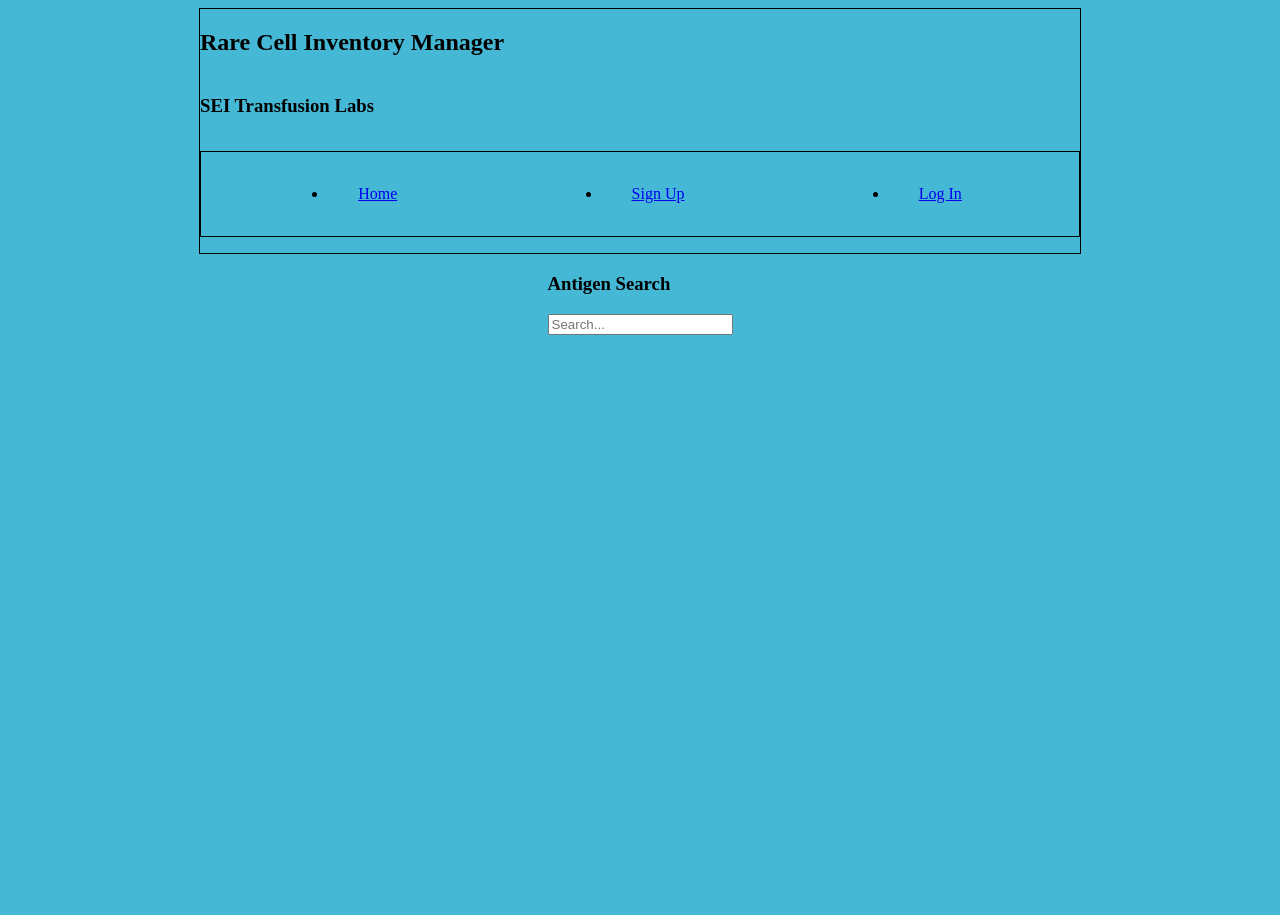
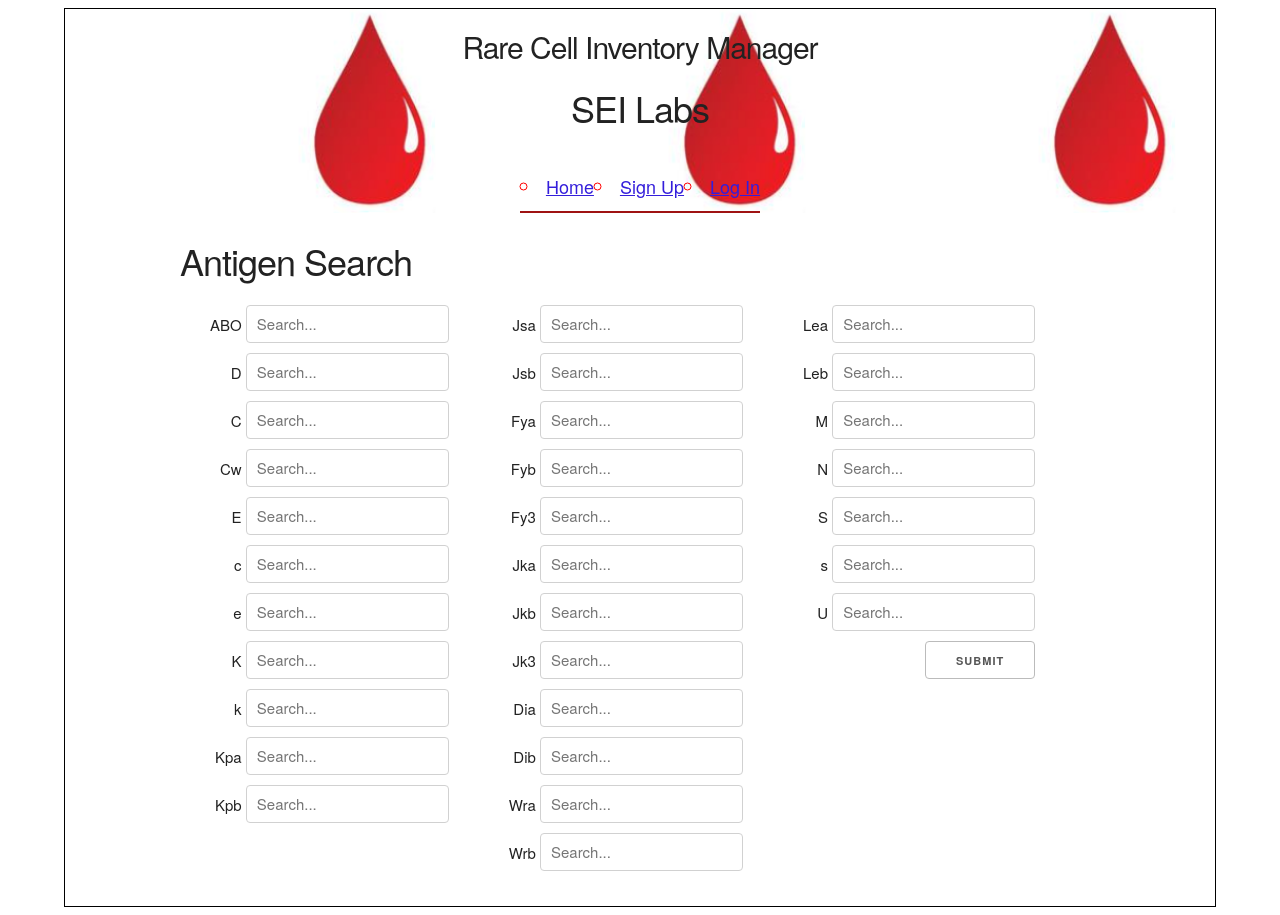
Before and after one commit to JonMichaelUy/rare-cell-inventory-manager, a Django app: page / in a window 1280 px wide. Before the commit the page ends 335 px from the top, so only its background shows below. Run offline with Django 4.2, Linux system fonts and the light colour scheme.

Commit message:
include multi-parameter search function

```diff
--- a/main_app/models.py
+++ b/main_app/models.py
@@ -1,5 +1,6 @@
 from django.db import models
 from django.urls import reverse
+from datetime import date
 from django.contrib.auth.models import User
 
 TESTED = (
@@ -12,6 +13,7 @@
 
 class Unit(models.Model):
     unit_id = models.CharField(max_length=20)
+    date = models.DateField('Expires',blank=True,null=True)
     ABO = models.CharField(max_length=2)
     D = models.CharField(
         max_length=5,
@@ -160,7 +162,9 @@
     )
     location = models.CharField(max_length=20)
     shelf = models.IntegerField()
+    notes = models.CharField(max_length=500)
     user = models.ForeignKey(User, on_delete=models.CASCADE)
+
 
     def __str__(self):
       return self.name
--- /dev/null
+++ b/main_app/static/css/skeleton.css
@@ -0,0 +1,422 @@
+/*
+* Skeleton V2.0.4
+* Copyright 2014, Dave Gamache
+* www.getskeleton.com
+* Free to use under the MIT license.
+* http://www.opensource.org/licenses/mit-license.php
+* 12/29/2014
+*/
+
+
+/* Table of contents
+––––––––––––––––––––––––––––––––––––––––––––––––––
+- Grid
+- Base Styles
+- Typography
+- Links
+- Buttons
+- Forms
+- Lists
+- Code
+- Tables
+- Spacing
+- Utilities
+- Clearing
+- Media Queries
+*/
+
+
+/* Grid
+–––––––––––––––––––––––––––––––––––––––––––––––––– */
+.container {
+  /* position: relative; */
+  width: 100%;
+  /* max-width: 960px; */
+  margin: 0 auto;
+  padding: 0 0px;
+  box-sizing: border-box; }
+.column,
+.columns {
+  width: 100%;
+  float: right;
+  box-sizing: content-box; }
+
+/* For devices larger than 400px */
+@media (min-width: 400px) {
+  .container {
+    width: 85%;
+    padding: 0; }
+}
+
+/* For devices larger than 550px */
+@media (min-width: 550px) {
+  .container {
+    width: 80%; }
+  .column,
+  .columns {
+    margin-left: 10%; }
+  .column:first-child,
+  .columns:first-child {
+    margin-left: 0; }
+
+  .one.column,
+  .one.columns                    { width: 4.66666666667%; }
+  .two.columns                    { width: 13.3333333333%; }
+  .three.columns                  { width: 22%;            }
+  .four.columns                   { width: 30.6666666667%; }
+  .five.columns                   { width: 39.3333333333%; }
+  .six.columns                    { width: 48%;            }
+  .seven.columns                  { width: 56.6666666667%; }
+  .eight.columns                  { width: 65.3333333333%; }
+  .nine.columns                   { width: 74.0%;          }
+  .ten.columns                    { width: 82.6666666667%; }
+  .eleven.columns                 { width: 91.3333333333%; }
+  .twelve.columns                 { width: 100%; margin-left: 0; }
+
+  .one-third.column               { width: 30.6666666667%; }
+  .two-thirds.column              { width: 65.3333333333%; }
+
+  .one-half.column                { width: 48%; }
+
+  /* Offsets */
+  .offset-by-one.column,
+  .offset-by-one.columns          { margin-left: 8.66666666667%; }
+  .offset-by-two.column,
+  .offset-by-two.columns          { margin-left: 17.3333333333%; }
+  .offset-by-three.column,
+  .offset-by-three.columns        { margin-left: 26%;            }
+  .offset-by-four.column,
+  .offset-by-four.columns         { margin-left: 34.6666666667%; }
+  .offset-by-five.column,
+  .offset-by-five.columns         { margin-left: 43.3333333333%; }
+  .offset-by-six.column,
+  .offset-by-six.columns          { margin-left: 52%;            }
+  .offset-by-seven.column,
+  .offset-by-seven.columns        { margin-left: 60.6666666667%; }
+  .offset-by-eight.column,
+  .offset-by-eight.columns        { margin-left: 69.3333333333%; }
+  .offset-by-nine.column,
+  .offset-by-nine.columns         { margin-left: 78.0%;          }
+  .offset-by-ten.column,
+  .offset-by-ten.columns          { margin-left: 86.6666666667%; }
+  .offset-by-eleven.column,
+  .offset-by-eleven.columns       { margin-left: 95.3333333333%; }
+
+  .offset-by-one-third.column,
+  .offset-by-one-third.columns    { margin-left: 34.6666666667%; }
+  .offset-by-two-thirds.column,
+  .offset-by-two-thirds.columns   { margin-left: 69.3333333333%; }
+
+  .offset-by-one-half.column,
+  .offset-by-one-half.columns     { margin-left: 52%; }
+
+}
+
+
+/* Base Styles
+–––––––––––––––––––––––––––––––––––––––––––––––––– */
+/* NOTE
+html is set to 62.5% so that all the REM measurements throughout Skeleton
+are based on 10px sizing. So basically 1.5rem = 15px :) */
+html {
+  font-size: 62.5%; }
+body {
+  font-size: 1.5em; /* currently ems cause chrome bug misinterpreting rems on body element */
+  line-height: 1.6;
+  font-weight: 400;
+  font-family: "Raleway", "HelveticaNeue", "Helvetica Neue", Helvetica, Arial, sans-serif;
+  color: #222; }
+
+
+/* Typography
+–––––––––––––––––––––––––––––––––––––––––––––––––– */
+h1, h2, h3, h4, h5, h6 {
+  margin-top: 0;
+  margin-bottom: 2rem;
+  font-weight: 300; }
+h1 { font-size: 4.0rem; line-height: 1.2;  letter-spacing: -.1rem;}
+h2 { font-size: 3.6rem; line-height: 1.25; letter-spacing: -.1rem; }
+h3 { font-size: 3.0rem; line-height: 1.3;  letter-spacing: -.1rem; }
+h4 { font-size: 2.4rem; line-height: 1.35; letter-spacing: -.08rem; }
+h5 { font-size: 1.8rem; line-height: 1.5;  letter-spacing: -.05rem; }
+h6 { font-size: 1.5rem; line-height: 1.6;  letter-spacing: 0; }
+
+/* Larger than phablet */
+@media (min-width: 550px) {
+  h1 { font-size: 5.0rem; }
+  h2 { font-size: 4.2rem; }
+  h3 { font-size: 3.6rem; }
+  h4 { font-size: 3.0rem; }
+  h5 { font-size: 2.4rem; }
+  h6 { font-size: 1.5rem; }
+}
+
+p {
+  margin-top: 0; }
+
+
+/* Links
+–––––––––––––––––––––––––––––––––––––––––––––––––– */
+a {
+  color: #341edb; }
+a:hover {
+  color: #fc6d06; }
+
+
+/* Buttons
+–––––––––––––––––––––––––––––––––––––––––––––––––– */
+.button,
+button,
+input[type="submit"],
+input[type="reset"],
+input[type="button"] {
+  display: inline-block;
+  height: 38px;
+  padding: 0 30px;
+  color: #555;
+  text-align: center;
+  font-size: 11px;
+  font-weight: 600;
+  line-height: 38px;
+  letter-spacing: .1rem;
+  text-transform: uppercase;
+  text-decoration: none;
+  white-space: nowrap;
+  background-color: transparent;
+  border-radius: 4px;
+  border: 1px solid #bbb;
+  cursor: pointer;
+  box-sizing: border-box; }
+.button:hover,
+button:hover,
+input[type="submit"]:hover,
+input[type="reset"]:hover,
+input[type="button"]:hover,
+.button:focus,
+button:focus,
+input[type="submit"]:focus,
+input[type="reset"]:focus,
+input[type="button"]:focus {
+  color: #333;
+  border-color: #888;
+  outline: 0; }
+.button.button-primary,
+button.button-primary,
+input[type="submit"].button-primary,
+input[type="reset"].button-primary,
+input[type="button"].button-primary {
+  color: #FFF;
+  background-color: #33C3F0;
+  border-color: #33C3F0; }
+.button.button-primary:hover,
+button.button-primary:hover,
+input[type="submit"].button-primary:hover,
+input[type="reset"].button-primary:hover,
+input[type="button"].button-primary:hover,
+.button.button-primary:focus,
+button.button-primary:focus,
+input[type="submit"].button-primary:focus,
+input[type="reset"].button-primary:focus,
+input[type="button"].button-primary:focus {
+  color: #FFF;
+  background-color: #1EAEDB;
+  border-color: #1EAEDB; }
+
+
+/* Forms
+–––––––––––––––––––––––––––––––––––––––––––––––––– */
+input[type="email"],
+input[type="number"],
+input[type="search"],
+input[type="text"],
+input[type="tel"],
+input[type="url"],
+input[type="password"],
+textarea,
+select {
+  height: 38px;
+  padding: 6px 10px; /* The 6px vertically centers text on FF, ignored by Webkit */
+  background-color: #fff;
+  border: 1px solid #D1D1D1;
+  border-radius: 4px;
+  box-shadow: none;
+  box-sizing: border-box; }
+/* Removes awkward default styles on some inputs for iOS */
+input[type="email"],
+input[type="number"],
+input[type="search"],
+input[type="text"],
+input[type="tel"],
+input[type="url"],
+input[type="password"],
+textarea {
+  -webkit-appearance: none;
+     -moz-appearance: none;
+          appearance: none; }
+textarea {
+  min-height: 65px;
+  padding-top: 6px;
+  padding-bottom: 6px; }
+input[type="email"]:focus,
+input[type="number"]:focus,
+input[type="search"]:focus,
+input[type="text"]:focus,
+input[type="tel"]:focus,
+input[type="url"]:focus,
+input[type="password"]:focus,
+textarea:focus,
+select:focus {
+  border: 1px solid #33C3F0;
+  outline: 0; }
+label,
+legend {
+  display: block;
+  margin-bottom: .5rem;
+  font-weight: 600; }
+fieldset {
+  padding: 0;
+  border-width: 0; }
+input[type="checkbox"],
+input[type="radio"] {
+  display: inline; }
+label > .label-body {
+  display: inline-block;
+  margin-left: .5rem;
+  font-weight: normal; }
+
+
+/* Lists
+–––––––––––––––––––––––––––––––––––––––––––––––––– */
+ul {
+  list-style: circle inside; }
+ol {
+  list-style: decimal inside; }
+ol, ul {
+  padding-left: 0;
+  margin-top: 0; }
+ul ul,
+ul ol,
+ol ol,
+ol ul {
+  margin: 1.5rem 0 1.5rem 3rem;
+  font-size: 100%; }
+li {
+  margin-bottom: 1rem; }
+
+
+/* Code
+–––––––––––––––––––––––––––––––––––––––––––––––––– */
+code {
+  padding: .2rem .5rem;
+  margin: 0 .2rem;
+  font-size: 90%;
+  white-space: nowrap;
+  background: #F1F1F1;
+  border: 1px solid #E1E1E1;
+  border-radius: 4px; }
+pre > code {
+  display: block;
+  padding: 1rem 1.5rem;
+  white-space: pre; }
+
+
+/* Tables
+–––––––––––––––––––––––––––––––––––––––––––––––––– */
+th,
+td {
+  padding: 10px 10px 100px 0;
+  text-align: center;
+  text-indent: 3px;
+
+  border-bottom: 1px solid #E1E1E1;
+  border: 1px solid red}
+th:first-child,
+td:first-child {
+  padding-left: 0; }
+th:last-child,
+td:last-child {
+  padding-right: 0; }
+
+
+/* Spacing
+–––––––––––––––––––––––––––––––––––––––––––––––––– */
+button,
+.button {
+  margin-bottom: 1rem; }
+input,
+textarea,
+select,
+fieldset {
+  margin-bottom: 1.5rem; }
+pre,
+blockquote,
+dl,
+figure,
+table,
+p,
+ul,
+ol,
+form {
+  margin-bottom: 2.5rem;
+  }
+
+
+/* Utilities
+–––––––––––––––––––––––––––––––––––––––––––––––––– */
+.u-full-width {
+  width: 100%;
+  box-sizing: border-box; }
+.u-max-full-width {
+  max-width: 100%;
+  box-sizing: border-box; }
+.u-pull-right {
+  float: right; }
+.u-pull-left {
+  float: left; }
+
+
+/* Misc
+–––––––––––––––––––––––––––––––––––––––––––––––––– */
+hr {
+  margin-top: 3rem;
+  margin-bottom: 3.5rem;
+  border-width: 0;
+  border-top: 1px solid #E1E1E1; }
+
+
+/* Clearing
+–––––––––––––––––––––––––––––––––––––––––––––––––– */
+
+/* Self Clearing Goodness */
+.container:after,
+.row:after,
+.u-cf {
+  content: "";
+  display: table;
+  clear: both; }
+
+
+/* Media Queries
+–––––––––––––––––––––––––––––––––––––––––––––––––– */
+/*
+Note: The best way to structure the use of media queries is to create the queries
+near the relevant code. For example, if you wanted to change the styles for buttons
+on small devices, paste the mobile query code up in the buttons section and style it
+there.
+*/
+
+
+/* Larger than mobile */
+@media (min-width: 400px) {}
+
+/* Larger than phablet (also point when grid becomes active) */
+@media (min-width: 550px) {}
+
+/* Larger than tablet */
+@media (min-width: 750px) {}
+
+/* Larger than desktop */
+@media (min-width: 1000px) {}
+
+/* Larger than Desktop HD */
+@media (min-width: 1200px) {}
--- a/main_app/static/css/style.css
+++ b/main_app/static/css/style.css
@@ -1,31 +1,65 @@
-body {
-  display: flex;
-  flex-direction: column;
-  background-color: rgba(47, 176, 209, 0.893);
 
-  align-items: center;
+header{
+  margin-top: 0;
+  padding-top: 0;
 }
+
 nav {
-  display: flex;
-  border: 1px solid black;
-  display: flex;
-  flex-direction: column;
-  width: 110vh;
-
+display: flex;
+flex-wrap: wrap;
+margin-top: 0;
+padding-top: 0;
+background-image: url("redcells.png");
+background-size: contain;
+height: 50%;
+justify-items: center;
 }
 
 .navbar {
   display: flex;
+  min-height: 25px;
+border-bottom: 2px solid rgb(159, 19, 19);
   flex-direction: row;
-  border: 1px solid black;
+
  justify-content: space-around;
+ padding-top: 20px;
+ align-self: center;
+ font-size: large;
+ color:red
+}
 
+.headertext {
+  display:flex;
+
+  justify-content: center;
+  flex-wrap: wrap;
+}
+.headerheader {
+  display:flex;
+  justify-content: center;
+  width: 100vw;
 
 }
 
-.navitem {
-  padding: 30px;
-  margin: 3px;
+td {
+  padding-left: 50px;
 }
 
-table,th,td {border: 1px solid white}
+.unitlist {
+  align-self: center;
+  padding-left: 0;
+}
+
+.antigenul {
+  display: flex;
+  flex-direction: row;
+}
+
+.antigendiv {
+  display: flex;
+  flex-direction: column;
+  align-items: flex-end;
+  padding-left: 30px;
+  padding-right: 30px;
+
+}
--- a/main_app/templates/base.html
+++ b/main_app/templates/base.html
@@ -7,13 +7,17 @@
   <meta name="viewport" content="width=device-width, initial-scale=1.0">
   <title>Rare Cell Iventory Manager</title>
   <link rel="stylesheet" type="text/css" href="{% static 'css/style.css' %}" />
+  <link rel="stylesheet" href="{% static 'css/skeleton.css' %}"  type="text/css">
+  <link rel="stylesheet" href="{% static 'css/normalize.css' %}"  type="text/css">
 </head>
 <body>
 
   <header>
     <nav>
-      <h1>Rare Cell Inventory Manager</h1>
-      <h3>SEI Transfusion Labs</h3>
+      <div class="headertext">
+      <h1 class="headerheader" > Rare Cell Inventory Manager</h1>
+      <h3> SEI Labs</h3>
+    </div>
       <ul class="navbar">
         <li class="navitem"><a href="/">Home</a></li>
         {% if user.is_authenticated %}
--- a/main_app/templates/home.html
+++ b/main_app/templates/home.html
@@ -6,7 +6,45 @@
 
   <h3>Antigen Search</h3>
   <form action="{% url 'search_results' %}" method='get'>
-    <input name="q" type="text" placeholder="Search..."/>
+    <ul style="list-style: none" class="antigenul">
+      <div class="antigendiv">
+        <li>ABO <input name="ABO" type="text" placeholder="Search..."/></li>
+        <li>D   <input name="D" type="text" placeholder="Search..."/></li>
+        <li>C   <input name="C" type="text" placeholder="Search..."/></li>
+        <li>Cw  <input name="Cw" type="text" placeholder="Search..."/></li>
+        <li>E  <input name="E" type="text" placeholder="Search..."/></li>
+        <li>c  <input name="c" type="text" placeholder="Search..."/></li>
+        <li>e  <input name="e" type="text" placeholder="Search..."/></li>
+        <li>K  <input name="K" type="text" placeholder="Search..."/></li>
+        <li>k  <input name="k" type="text" placeholder="Search..."/></li>
+        <li>Kpa  <input name="Kpa" type="text" placeholder="Search..."/></li>
+        <li>Kpb  <input name="Kpb" type="text" placeholder="Search..."/></li>
+    </div>
+    <div class="antigendiv">
+      <li>Jsa  <input name="Jsa" type="text" placeholder="Search..."/></li>
+      <li>Jsb  <input name="Jsb" type="text" placeholder="Search..."/></li>
+      <li>Fya  <input name="Fya" type="text" placeholder="Search..."/></li>
+      <li>Fyb  <input name="Fyb" type="text" placeholder="Search..."/></li>
+      <li>Fy3  <input name="Fy3" type="text" placeholder="Search..."/></li>
+      <li>Jka  <input name="Jka" type="text" placeholder="Search..."/></li>
+      <li>Jkb  <input name="Jkb" type="text" placeholder="Search..."/></li>
+      <li>Jk3  <input name="Jk3" type="text" placeholder="Search..."/></li>
+      <li>Dia  <input name="Dia" type="text" placeholder="Search..."/></li>
+      <li>Dib  <input name="Dib" type="text" placeholder="Search..."/></li>
+      <li>Wra  <input name="Wra" type="text" placeholder="Search..."/></li>
+      <li>Wrb  <input name="Wrb" type="text" placeholder="Search..."/></li>
+    </div>
+    <div class="antigendiv">
+      <li>Lea  <input name="Lea" type="text" placeholder="Search..."/></li>
+      <li>Leb  <input name="Leb" type="text" placeholder="Search..."/></li>
+      <li>M  <input name="M" type="text" placeholder="Search..."/></li>
+      <li>N  <input name="N" type="text" placeholder="Search..."/></li>
+      <li>S  <input name="S" type="text" placeholder="Search..."/></li>
+      <li>s  <input name="s" type="text" placeholder="Search..."/></li>
+      <li>U  <input name="U" type="text" placeholder="Search..."/></li>
+      <li><input type="submit" value="submit"></li>
+    </div>
+    </ul>
   </form>
 
   <footer></footer>
--- a/main_app/templates/units/detail.html
+++ b/main_app/templates/units/detail.html
@@ -4,9 +4,10 @@
   <h1>Unit View</h1>
 
   <div class="card">
-    <table>
+    <table class="unitlist">
       <tr>
         <th>Unit ID</th>
+        <th>Expires</th>
       </br>
         <th>ABO/D</th>
         <th>C</th>
@@ -41,6 +42,7 @@
       </tr>
       <tr>
         <td>{{ unit.unit_id }}</td>
+        <td>{{ unit.date }}</td>
       </br>
         <td>{{ unit.ABO }} {{ unit.D }}</td>
         <td>{{ unit.C }}</td>
@@ -78,6 +80,7 @@
 
       <p>Location: {{unit.location}}</p>
       <p>Shelf: {{unit.shelf}}</p>
+      <p>Entered by: {{unit.user}}</p>
     </a>
   </div>
   <a href="{% url 'edit_unit' unit.id %}">Edit Details</a>
--- a/main_app/templates/units/index.html
+++ b/main_app/templates/units/index.html
@@ -62,8 +62,8 @@
         <td>{{ unit.Jka }}</td>
         <td>{{ unit.Jkb }}</td>
         <td>{{ unit.Jk3 }}</td>
-        <td>{{ unit.Dia }}</td>
-        <td>{{ unit.Dib }}</td>
+        <td>{{ unit.Dia  }} </td>
+        <td>{{ unit.Dib  }} </td>
         <td>{{ unit.Wra }}</td>
         <td>{{ unit.Wrb }}</td>
         <td>{{ unit.Lea }}</td>
@@ -78,7 +78,7 @@
       </tr>
 
   </table>
-  </a>
+
   <!-- <div class="card">
 
       <p>Unit ID: {{unit.unit_id}}</p>
--- a/main_app/views.py
+++ b/main_app/views.py
@@ -46,7 +46,7 @@
 
 class AddUnit(LoginRequiredMixin, CreateView):
   model = Unit
-  fields = ['unit_id', 'ABO', 'D', 'C', 'Cw', 'E', 'c', 'e', 'K', 'k', 'Kpa', 'Kpb', 'Jsa', 'Jsb', 'Fya', 'Fyb', 'Fy3', 'Jka', 'Jkb', 'Jk3', 'Dia', 'Dib', 'Wra', 'Wrb', 'Lea', 'Leb', 'M', 'N', 'S', 's', 'U']
+  fields = ['unit_id', 'date', 'ABO', 'D', 'C', 'Cw', 'E', 'c', 'e', 'K', 'k', 'Kpa', 'Kpb', 'Jsa', 'Jsb', 'Fya', 'Fyb', 'Fy3', 'Jka', 'Jkb', 'Jk3', 'Dia', 'Dib', 'Wra', 'Wrb', 'Lea', 'Leb', 'M', 'N', 'S', 's', 'U', 'location', 'shelf', 'notes', 'user']
   success_url = '/units/'
 
 class  EditUnit(LoginRequiredMixin, UpdateView):
@@ -63,8 +63,37 @@
   template_name = 'search_results.html'
 
   def get_queryset(self):
-    query = self.request.GET.get("q")
+    ABO = self.request.GET.get("ABO")
+    D = self.request.GET.get("D")
+    C = self.request.GET.get("C")
+    Cw = self.request.GET.get("Cw")
+    E = self.request.GET.get("E")
+    c = self.request.GET.get("c")
+    e = self.request.GET.get("e")
+    K = self.request.GET.get("K")
+    k = self.request.GET.get("k")
+    Kpa = self.request.GET.get("Kpa")
+    Kpb = self.request.GET.get("Kpb")
+    Jsa = self.request.GET.get("Jsa")
+    Jsb = self.request.GET.get("Jsb")
+    Fya = self.request.GET.get("Fya")
+    Fyb = self.request.GET.get("Fyb")
+    Fy3 = self.request.GET.get("Fy3")
+    Jka = self.request.GET.get("Jka")
+    Jkb = self.request.GET.get("Jkb")
+    Jk3 = self.request.GET.get("Jk3")
+    Dia = self.request.GET.get("Dia")
+    Dib = self.request.GET.get("Dib")
+    Wra = self.request.GET.get("Wra")
+    Wrb = self.request.GET.get("Wrb")
+    Lea = self.request.GET.get("Lea")
+    Leb = self.request.GET.get("Leb")
+    M = self.request.GET.get("M")
+    N = self.request.GET.get("N")
+    S = self.request.GET.get("S")
+    s = self.request.GET.get("s")
+    U = self.request.GET.get("U")
     object_list = Unit.objects.filter(
-      Q(ABO__icontains=query) | Q(D__icontains=query)
+      Q(ABO__icontains=ABO) & Q(D__icontains=D) & Q(C__icontains=C) & Q(Cw__icontains=Cw) & Q(E__icontains=E) & Q(c__icontains=c) & Q(e__icontains=e) & Q(K__icontains=K) & Q(k__icontains=k) & Q(Kpa__icontains=Kpa) & Q(Kpb__icontains=Kpb) & Q(Jsa__icontains=Jsa) & Q(Jsb__icontains=Jsb) & Q(Fya__icontains=Fya) & Q(Fyb__icontains=Fyb) & Q(Fy3__icontains=Fy3) & Q(Jka__icontains=Jka) & Q(Jkb__icontains=Jkb) & Q(Jk3__icontains=Jk3) & Q(Dia__icontains=Dia) & Q(Dib__icontains=Dib) & Q(Wra__icontains=Wra) & Q(Wrb__icontains=Wrb) & Q(Lea__icontains=Lea) & Q(Leb__icontains=Leb) & Q(M__icontains=M) & Q(N__icontains=N) & Q(S__icontains=S) & Q(s__icontains=s) & Q(U__icontains=U)
     )
     return object_list
```
Also changed, not shown: main_app/templates/search_results.html (+0 -13 lines), main_app/migrations/0006_unit_notes.py (added), main_app/migrations/0007_unit_date.py (added), main_app/migrations/0008_alter_unit_date.py (added), main_app/migrations/0009_alter_unit_date.py (added), main_app/static/css/normalize.css (added), main_app/static/css/redcell.png (added), main_app/static/css/redcells.png (added).
